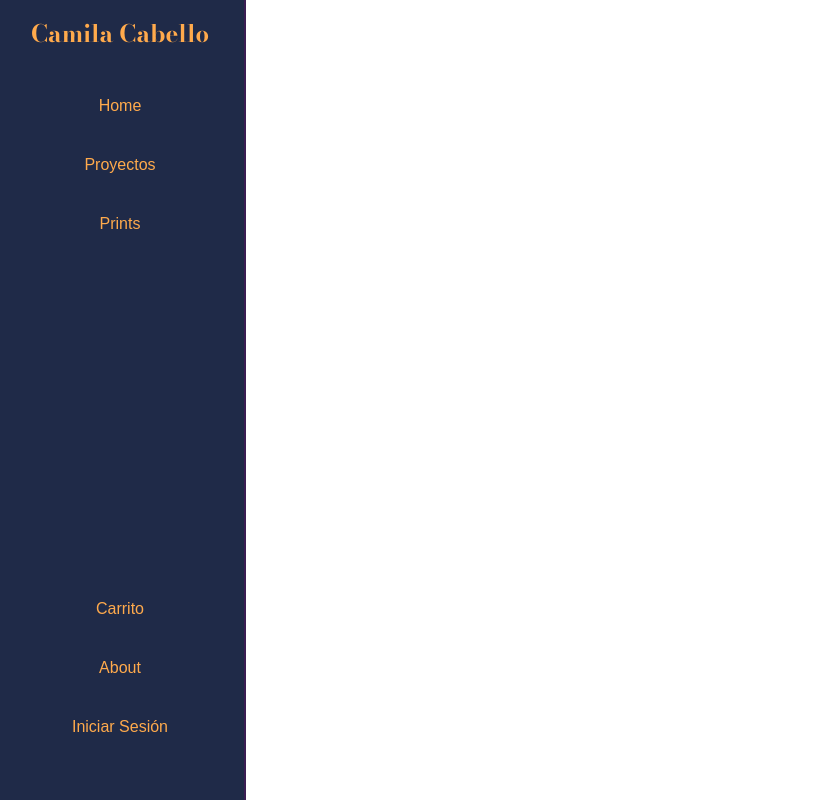
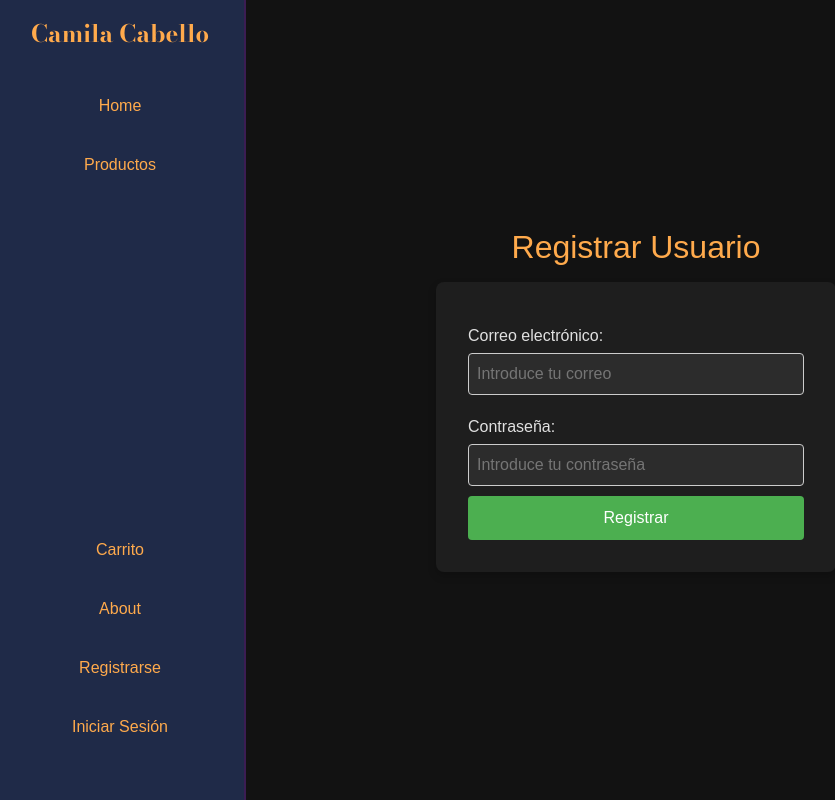
Before and after one commit to FranScagliarini/pnt2, a Vue app in the folder WebPersonal/: page /registro in a window 1280 px wide. Shown: the whole page, without its empty margins (4-839 px from the left). Built offline with nearby package versions, Linux system fonts and the light colour scheme.

Commit message:
registro y firebase para guardar productos, tambien productos de fakestoreapi

```diff
--- a/WebPersonal/src/components/AdminDashboard.vue
+++ b/WebPersonal/src/components/AdminDashboard.vue
@@ -1,10 +1,62 @@
 <template>
   <div class="home">
     <h1>ADMIN</h1>
+    <div class="agregar-producto">
+      <h2>Agregar Producto</h2>
+      <form @submit.prevent="agregarProductoHandler">
+        <div>
+          <label for="nombre">Nombre del Producto</label>
+          <input
+            type="text"
+            id="nombre"
+            v-model="nombre"
+            placeholder="Ingresa el nombre del producto"
+            required
+          />
+        </div>
+        <div>
+          <label for="precio">Precio del Producto</label>
+          <input
+            type="number"
+            id="precio"
+            v-model="precio"
+            placeholder="Ingresa el precio del producto"
+            required
+          />
+        </div>
+        <button type="submit">Agregar Producto</button>
+      </form>
+      <p v-if="productoAgregado">Producto agregado con éxito</p>
+      <p v-if="error" class="error">Error: {{ error }}</p>
+    </div>
   </div>
 </template>
 
-<script setup></script>
+<script setup>
+import { ref } from "vue";
+import { agregarProducto } from "../services/firebaseService"; // Asegúrate de tener este servicio
+
+// Estado reactivo para el nombre, precio, y mensajes de éxito/error
+const nombre = ref("");
+const precio = ref(0);
+const productoAgregado = ref(false);
+const error = ref(null);
+
+// Método para manejar la agregación de producto
+const agregarProductoHandler = async () => {
+  try {
+    // Llamar a la función que agrega el producto a la base de datos
+    await agregarProducto(nombre.value, precio.value);
+    productoAgregado.value = true;
+    error.value = null;
+    nombre.value = ""; // Limpiar el campo de nombre
+    precio.value = 0; // Limpiar el campo de precio
+  } catch (e) {
+    error.value = "No se pudo agregar el producto. Intenta nuevamente.";
+    productoAgregado.value = false;
+  }
+};
+</script>
 
 <style scoped>
 /* Elimina los márgenes y bordes predeterminados */
@@ -20,16 +72,74 @@
   color: #e0e0e0; /* Gris claro para el texto */
   height: 100vh; /* Asegura que ocupe toda la altura de la pantalla */
   display: flex;
+  flex-direction: column;
   align-items: center;
   justify-content: center;
   font-family: "Arial", sans-serif;
   border: none; /* Asegura que no haya borde */
 }
 
-/* Estilo del título */
+/* Estilo del título principal */
 h1 {
   font-size: 3rem;
   color: #ffaa4c; /* Naranja tenue para resaltar */
-  background-color: #121212; /* Fondo negro igual al de la página */
+  margin-bottom: 30px;
+}
+
+/* Estilos para el formulario de agregar producto */
+.agregar-producto {
+  max-width: 400px;
+  width: 100%;
+  padding: 20px;
+  background-color: #1c1c1c; /* Fondo oscuro para el formulario */
+  border-radius: 8px;
+  box-shadow: 0 4px 6px rgba(0, 0, 0, 0.2);
+}
+
+h2 {
+  text-align: center;
+  color: #ffaa4c; /* Naranja tenue para el título */
+  margin-bottom: 20px;
+}
+
+form {
+  display: flex;
+  flex-direction: column;
+}
+
+input {
+  margin-bottom: 10px;
+  padding: 10px;
+  font-size: 1rem;
+  background-color: #333; /* Fondo oscuro para inputs */
+  color: #fff; /* Texto blanco */
+  border: 1px solid #444; /* Borde suave */
+  border-radius: 4px;
+}
+
+button {
+  padding: 10px;
+  background-color: #ffaa4c;
+  border: none;
+  color: white;
+  font-size: 1rem;
+  cursor: pointer;
+  border-radius: 5px;
+  transition: background-color 0.3s;
+}
+
+button:hover {
+  background-color: #e07b3c;
+}
+
+.error {
+  color: red;
+  text-align: center;
+  margin-top: 10px;
+}
+
+p {
+  text-align: center;
+  margin-top: 10px;
 }
 </style>
--- a/WebPersonal/src/components/Carrito.vue
+++ b/WebPersonal/src/components/Carrito.vue
@@ -0,0 +1,2 @@
+<template></template>
+<script setup></script>
--- a/WebPersonal/src/components/NavBar.vue
+++ b/WebPersonal/src/components/NavBar.vue
@@ -5,8 +5,7 @@
     <!-- Elementos superiores -->
     <ul class="nav-top">
       <li><RouterLink to="/">Home</RouterLink></li>
-      <li><RouterLink to="/proyectos">Proyectos</RouterLink></li>
-      <li><RouterLink to="/prints">Prints</RouterLink></li>
+      <li><RouterLink to="/productos">Productos</RouterLink></li>
     </ul>
 
     <!-- Separador flexible -->
@@ -16,6 +15,9 @@
     <ul class="nav-bottom">
       <li><RouterLink to="/carrito">Carrito</RouterLink></li>
       <li><RouterLink to="/about">About</RouterLink></li>
+      <li v-if="!isAuthenticated">
+        <RouterLink to="/registro">Registrarse</RouterLink>
+      </li>
       <li v-if="!isAuthenticated">
         <RouterLink to="/login">Iniciar Sesión</RouterLink>
       </li>
--- /dev/null
+++ b/WebPersonal/src/components/ProductCard.vue
@@ -0,0 +1,70 @@
+<!-- ProductCard.vue -->
+<template>
+  <div class="producto-card">
+    <img :src="producto.image" :alt="producto.title" class="producto-imagen" />
+    <div class="producto-info">
+      <h2>{{ producto.title }}</h2>
+      <p class="producto-precio">$ {{ producto.price }}</p>
+      <button class="producto-boton">Agregar al carrito</button>
+    </div>
+  </div>
+</template>
+
+<script setup>
+import { defineProps } from "vue";
+
+const props = defineProps({
+  producto: {
+    type: Object,
+    required: true,
+  },
+});
+</script>
+
+<style scoped>
+.producto-card {
+  background-color: #1e1e1e;
+  color: #e0e0e0;
+  padding: 16px;
+  border-radius: 8px;
+  box-shadow: 0 4px 8px rgba(0, 0, 0, 0.2);
+  max-width: 300px;
+  text-align: center;
+  font-family: "Arial", sans-serif;
+  display: flex;
+  flex-direction: column;
+  align-items: center;
+}
+
+.producto-imagen {
+  max-width: 100%;
+  height: auto;
+  border-radius: 8px;
+  margin-bottom: 15px;
+}
+
+.producto-info h2 {
+  font-size: 1.5rem;
+  color: #ffaa4c;
+  margin: 10px 0;
+}
+
+.producto-precio {
+  font-size: 1.2rem;
+  color: #4caf50;
+  margin-bottom: 15px;
+}
+
+.producto-boton {
+  padding: 10px 20px;
+  background-color: #4caf50;
+  color: white;
+  border: none;
+  border-radius: 4px;
+  cursor: pointer;
+}
+
+.producto-boton:hover {
+  background-color: #45a049;
+}
+</style>
--- a/WebPersonal/src/components/ProductList.vue
+++ b/WebPersonal/src/components/ProductList.vue
@@ -0,0 +1,60 @@
+<!-- ProductList.vue -->
+<template>
+  <div class="productos">
+    <h1>Lista de Productos</h1>
+    <div v-if="productos.length > 0" class="productos-lista">
+      <ProductCard
+        v-for="producto in productos"
+        :key="producto.id"
+        :producto="producto"
+      />
+    </div>
+    <p v-else>Cargando productos...</p>
+  </div>
+</template>
+
+<script setup>
+import { ref, onMounted } from "vue";
+import axios from "axios";
+import ProductCard from "./ProductCard.vue";
+
+const productos = ref([]);
+
+const fetchProductos = async () => {
+  try {
+    const response = await axios.get("https://fakestoreapi.com/products");
+    productos.value = response.data;
+    console.log("Productos cargados:", productos.value);
+  } catch (error) {
+    console.error("Error al cargar los productos", error);
+  }
+};
+
+onMounted(fetchProductos);
+</script>
+
+<style scoped>
+.productos {
+  background-color: #121212;
+  color: #e0e0e0;
+  padding: 20px;
+  border-radius: 8px;
+  font-family: "Arial", sans-serif;
+  max-width: 1200px;
+  margin: auto;
+}
+
+h1 {
+  color: #ffaa4c;
+  font-size: 2rem;
+  text-align: center;
+  margin-bottom: 20px;
+}
+
+.productos-lista {
+  display: flex;
+  flex-wrap: wrap;
+  gap: 20px;
+  justify-content: center;
+}
+</style>
--- /dev/null
+++ b/WebPersonal/src/components/Registro.vue
@@ -0,0 +1,120 @@
+<template>
+  <div class="registro">
+    <h1>Registrar Usuario</h1>
+    <form @submit.prevent="registrarUsuario">
+      <label for="correo">Correo electrónico:</label>
+      <input
+        type="email"
+        id="correo"
+        v-model="correo"
+        placeholder="Introduce tu correo"
+        required
+      />
+
+      <label for="password">Contraseña:</label>
+      <input
+        type="password"
+        id="password"
+        v-model="password"
+        placeholder="Introduce tu contraseña"
+        required
+      />
+
+      <button type="submit">Registrar</button>
+    </form>
+
+    <p v-if="mensaje" :class="{ error: error }">{{ mensaje }}</p>
+  </div>
+</template>
+
+<script setup>
+import { ref } from "vue";
+import { agregarUsuario } from "../services/mockApi"; // Asegúrate de tener la ruta correcta
+
+const correo = ref("");
+const password = ref("");
+const mensaje = ref("");
+const error = ref(false);
+
+const registrarUsuario = async () => {
+  try {
+    const response = await agregarUsuario(correo.value, password.value);
+    mensaje.value = "Usuario registrado exitosamente.";
+    error.value = false;
+    correo.value = "";
+    password.value = "";
+    console.log("Usuario agregado:", response.data);
+  } catch (err) {
+    mensaje.value = err.message || "Error al registrar usuario.";
+    error.value = true;
+  }
+};
+</script>
+
+<style scoped>
+/* Fondo oscuro y centrado para la página de registro */
+.registro {
+  background-color: #121212; /* Fondo negro suave */
+  color: #e0e0e0; /* Gris claro para el texto */
+  height: 100vh;
+  display: flex;
+  flex-direction: column;
+  align-items: center;
+  justify-content: center;
+  font-family: "Arial", sans-serif;
+}
+
+/* Contenedor de formulario */
+form {
+  background-color: #1e1e1e; /* Fondo oscuro */
+  padding: 2rem;
+  border-radius: 8px;
+  box-shadow: 0 4px 8px rgba(0, 0, 0, 0.2);
+  width: 80%;
+  max-width: 400px;
+}
+
+h1 {
+  color: #ffaa4c; /* Color de acento */
+  font-size: 2rem;
+  margin-bottom: 1rem;
+  text-align: center;
+}
+
+label {
+  display: block;
+  margin: 10px 0 5px;
+  color: #e0e0e0;
+}
+
+input {
+  width: 100%;
+  padding: 8px;
+  margin-bottom: 10px;
+  border: 1px solid #ccc;
+  border-radius: 4px;
+  background-color: #2c2c2c;
+  color: #e0e0e0;
+}
+
+button {
+  width: 100%;
+  padding: 10px;
+  background-color: #4caf50;
+  color: white;
+  border: none;
+  border-radius: 4px;
+  cursor: pointer;
+  font-size: 1rem;
+}
+
+button:hover {
+  background-color: #45a049;
+}
+
+.error {
+  color: red;
+  text-align: center;
+  margin-top: 10px;
+}
+</style>
--- a/WebPersonal/src/router/index.js
+++ b/WebPersonal/src/router/index.js
@@ -4,10 +4,9 @@ import { useAuthStore } from "@/stores/authStore";
 const routes = [
   { path: "/", component: () => import("../views/Home.vue") },
   {
-    path: "/proyectos",
-    component: () => import("../components/Proyectos.vue"),
+    path: "/productos",
+    component: () => import("../components/ProductList.vue"),
   },
-  { path: "/prints", component: () => import("../components/ProductList.vue") },
   { path: "/carrito", component: () => import("../components/Carrito.vue") },
   { path: "/about", component: () => import("../components/About.vue") },
   { path: "/perfil", component: () => import("../components/Perfil.vue") },
@@ -16,6 +15,7 @@ const routes = [
     component: () => import("../components/AdminDashboard.vue"),
     meta: { requiresAdmin: true },
   },
+  { path: "/registro", component: () => import("../components/Registro.vue") },
   { path: "/login", component: () => import("../components/Login.vue") },
 ];
 
--- /dev/null
+++ b/WebPersonal/src/services/firebaseService.js
@@ -0,0 +1,51 @@
+import { db } from "./firebaseConfig";
+import { collection, addDoc, getDocs, query, where } from "firebase/firestore";
+
+const CODIGO = "olivia";
+
+// Función para agregar un producto a Firestore
+export async function agregarProducto(nombre, precio) {
+  try {
+    const docRef = await addDoc(collection(db, "productos"), {
+      nombre: nombre,
+      precio: precio,
+      secret: CODIGO, // Este campo debe coincidir con el código en las reglas de seguridad
+    });
+    console.log("Producto agregado con ID: ", docRef.id);
+  } catch (e) {
+    console.error("Error al agregar el producto: ", e);
+  }
+}
+
+// Función para obtener productos de Firestore
+export async function obtenerProductos() {
+  try {
+    const productosRef = collection(db, "productos");
+    const q = query(productosRef, where("secret", "==", CODIGO)); // Solo obtiene documentos con el campo secret "olivia"
+    const querySnapshot = await getDocs(q);
+
+    // Verifica si se obtuvieron documentos
+    if (querySnapshot.empty) {
+      console.log("No se encontraron productos con el código secreto.");
+      return [];
+    }
+
+    // Mapea los documentos a un formato de arreglo especificando cada campo individualmente
+    const productos = querySnapshot.docs.map((doc) => {
+      const data = doc.data();
+      return {
+        id: doc.id,
+        nombre: data.nombre || "Nombre no disponible",
+        precio: data.precio || 0,
+        secret: data.secret || "Sin código",
+        // Agrega más campos si es necesario
+      };
+    });
+
+    console.log("Productos mapeados:", productos); // Muestra los productos obtenidos en la consola
+    return productos;
+  } catch (error) {
+    console.error("Error al obtener los productos:", error);
+    return [];
+  }
+}
```
Also changed, not shown: WebPersonal/src/services/firebaseConfig.js (+3 -9 lines), WebPersonal/src/components/Proyectos.vue (deleted).
